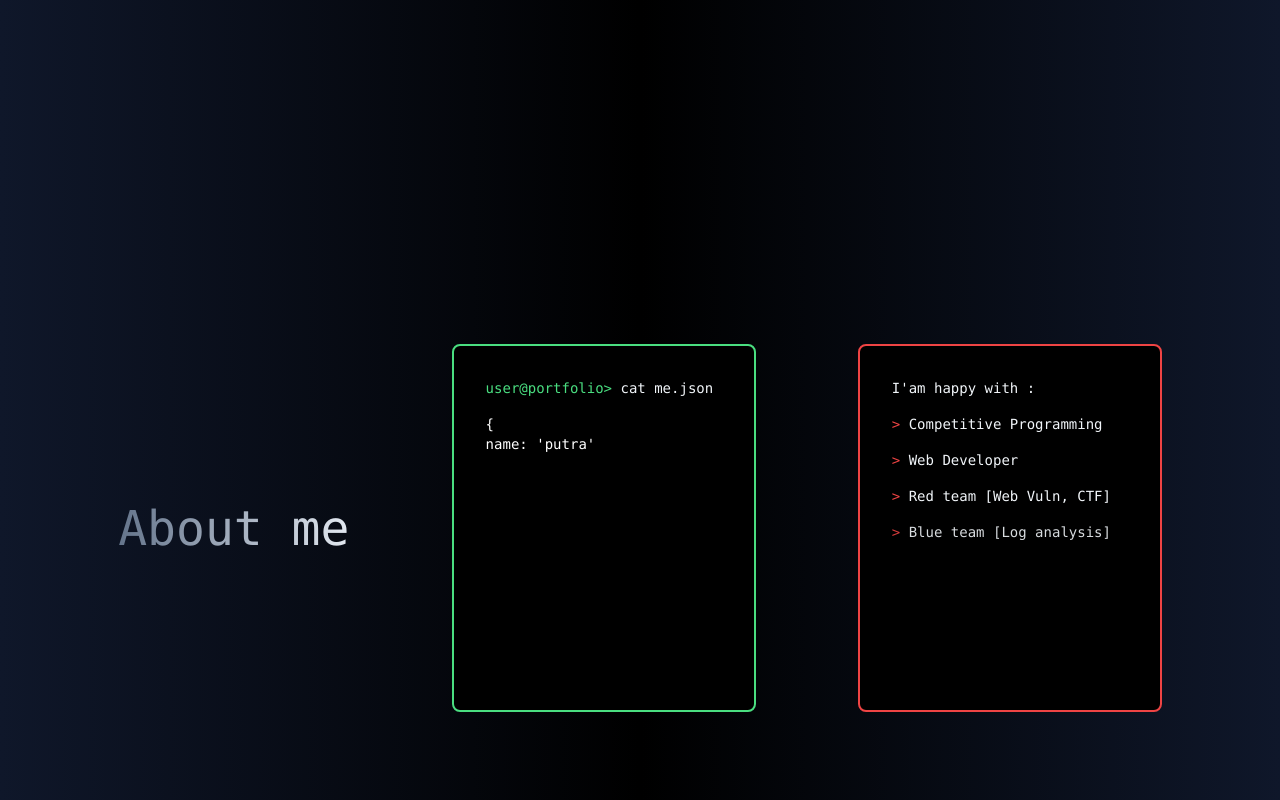
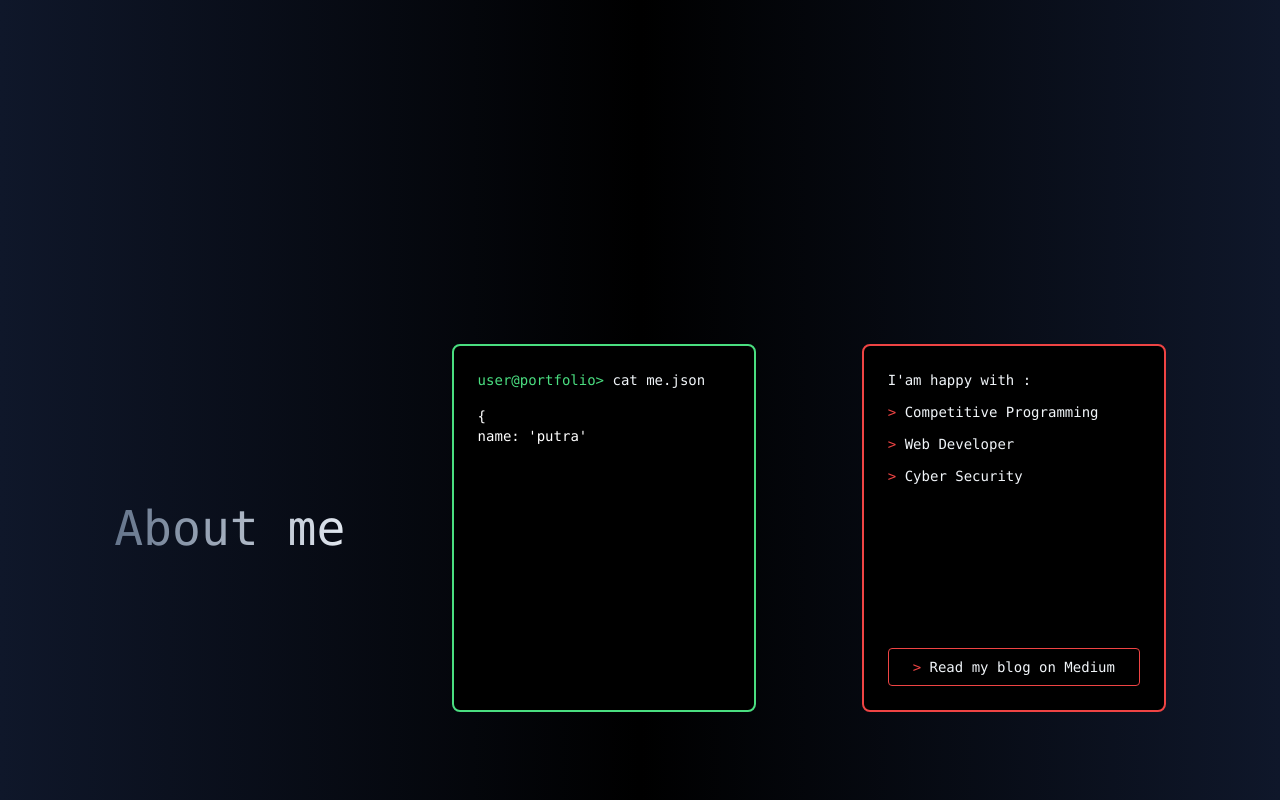
Before and after one commit to zams-putra/portfolio, a React (Vite) app: page / in a window 1280 px wide. Shown: the part 680-1480 px from the top of the page. Built offline with nearby package versions, Linux system fonts and the light colour scheme; no server answers.

Commit message:
add: new

```diff
--- a/src/components/AboutMe.jsx
+++ b/src/components/AboutMe.jsx
@@ -1,34 +1,36 @@
 import { motion } from "motion/react";
-
 import TypewriterComponent from "typewriter-effect";
 
 export default function AboutMe() {
   return (
     <motion.section
-      className="h-screen w-full flex flex-col md:flex-row gap-4 justify-evenly items-center p-8"
+      className="h-screen w-full flex flex-col md:flex-row gap-6 justify-evenly items-center p-8"
       initial={{ opacity: 0 }}
       whileInView={{ opacity: 1 }}
       transition={{ duration: 1 }}
       viewport={{ amount: 0.5 }}
+    >
 
-    >
       <motion.h1
         initial={{ y: 50, opacity: 0 }}
         animate={{ y: 0, opacity: 1 }}
-        transition={{ duration: 0.7, ease: 'easeInOut' }}
-        className="md:text-5xl text-xl bg-gradient-to-r from-slate-500 to-slate-200 bg-clip-text text-transparent md:-rotate-90">
+        transition={{ duration: 0.7, ease: "easeInOut" }}
+        className="md:text-5xl text-xl bg-gradient-to-r from-slate-500 to-slate-200 bg-clip-text text-transparent md:-rotate-90"
+      >
         About me
       </motion.h1>
+
+
       <motion.div
         whileTap={{ scaleY: 2 }}
         whileHover={{ scaleX: 1.1 }}
-        className="bg-black cursor-pointer w-full md:w-1/4 border-2 border-green-400 rounded-lg h-1/3 md:h-1/2 flex flex-col gap-4 p-8 text-xs md:text-sm"
+        className="bg-black cursor-pointer w-full md:w-1/4 border-2 border-green-400 rounded-lg h-1/3 md:h-1/2 flex flex-col gap-4 p-6 text-xs md:text-sm"
       >
         <p>
           <span className="text-green-400">{`user@portfolio>`}</span> cat
           me.json
         </p>
-        <pre className="text-white">
+        <pre className="text-white whitespace-pre-wrap">
           <TypewriterComponent
             options={{
               strings: [
@@ -46,42 +48,34 @@ hobbies: ['Game', 'Music', 'Gym']
           />
         </pre>
       </motion.div>
+
+
       <motion.div
         whileTap={{ scaleY: 2 }}
         whileHover={{ scaleX: 1.1 }}
-        className="bg-black cursor-pointer w-full md:w-1/4 border-2 border-red-500 rounded-lg md:h-1/2 h-1/3 flex flex-col gap-4 p-8 text-xs md:text-sm"
+        className="bg-black cursor-pointer w-full md:w-1/4 border-2 border-red-500 rounded-lg md:h-1/2 h-1/3 flex flex-col gap-3 p-6 text-xs md:text-sm"
       >
         <p>I{"'"}am happy with :</p>
-        <motion.p
-          initial={{ opacity: 0 }}
-          whileInView={{ opacity: 1 }}
-          transition={{ duration: 0.5, delay: 1 }}
+
+        <p>
+          <span className="text-red-500">{`>`}</span> Competitive Programming
+        </p>
+        <p>
+          <span className="text-red-500">{`>`}</span> Web Developer
+        </p>
+        <p>
+          <span className="text-red-500">{`>`}</span> Cyber Security
+        </p>
+
+
+        <a
+          href="https://medium.com/@sirsebasers"
+          target="_blank"
+          rel="noopener noreferrer"
+          className="mt-auto border border-red-500 rounded px-3 py-2 text-center hover:bg-red-500 hover:text-black transition"
         >
-          <span className="text-red-500">{`>`}</span> Competitive Programming
-        </motion.p>
-        <motion.p
-          initial={{ opacity: 0 }}
-          whileInView={{ opacity: 1 }}
-          transition={{ duration: 1, delay: 1 }}
-        >
-          <span className="text-red-500">{`>`}</span> Web Developer
-        </motion.p>
-        <motion.p
-          initial={{ opacity: 0 }}
-          whileInView={{ opacity: 1 }}
-          transition={{ duration: 1.5, delay: 1 }}
-        >
-          <span className="text-red-500">{`>`}</span> Red team{" "}
-          {"[Web Vuln, CTF]"}
-        </motion.p>
-        <motion.p
-          initial={{ opacity: 0 }}
-          whileInView={{ opacity: 1 }}
-          transition={{ duration: 2, delay: 1 }}
-        >
-          <span className="text-red-500">{`>`}</span> Blue team{" "}
-          {"[Log analysis]"}
-        </motion.p>
+          <span className="text-red-500">{`>`}</span> Read my blog on Medium
+        </a>
       </motion.div>
     </motion.section>
   );
--- a/src/components/TechStack.jsx
+++ b/src/components/TechStack.jsx
@@ -1,4 +1,5 @@
 import { motion } from "motion/react";
+import { FaWindows } from "react-icons/fa";
 import { SiBurpsuite, SiDocker, SiEjs, SiExpress, SiGo, SiJavascript, SiLinux, SiMongodb, SiMongoose, SiPostman, SiReact, SiTailwindcss } from "react-icons/si";
 
 
@@ -84,6 +85,12 @@ const stack = {
       description: 'For develop my boot2root lab, Linux-based SysAdmin for servers, etc etc',
       logo: <SiLinux />,
       color: '#E5BA41'
+    },
+    {
+      name: 'Windows Server',
+      description: 'For develop my boot2root lab, Active Directory for windows server',
+      logo: <FaWindows />,
+      color: '#2bb1ff'
     },
   ]
 
--- a/src/components/Terminal.jsx
+++ b/src/components/Terminal.jsx
@@ -1,6 +1,15 @@
 
 import axios from "axios"
 import { useEffect, useRef, useState } from "react"
+
+
+const quotes = [
+    "Aku hanyalah retakan di istana kaca ini (Lirik lagu linkin park bjir)",
+    "Liminal space adalah tempatku bernafas",
+    "Aku hanya menambah data baru pada otakku, itu saja.",
+    "Entah mengapa nasi goreng terasa.... nasi goreng",
+    "Quotes ini bisa berubah rubah kalau di refresh (bukan quotes sih ini)",
+]
 
 const sidi = [
     ",_     _",
@@ -19,17 +28,22 @@ const sidi = [
 const output = {
     "help": `
 - help: for your help
+- whoami: who i am
+- id: display user and group identity info
 - about: about me
 - projects: my projects
 - contacts: my social media
 - fav_song: my favorite song
 - echo: print something in terminal
 - sidi: meow cukurukuk
+- neofetch: fetch this terminal
+- time: what time is it
+- rm: type rm -rf /* (careful it's danger)
 - clear: clear your terminal
 - exit: exit terminal
     `,
-    "about": "Hello im putra, currently interest in a CySec especially CTF i was created some CTF lab also interesting in WebDev",
-    "projects": "Not available in terminal feature hehe hehe",
+    "about": "Hello im putra, currently interest in a CySec especially CTF, i was created some CTF labs (boot2root and jeopardy chall), also interesting in WebDev",
+    "projects": "Not available in terminal feature hehe hehe, type 'exit' for details",
     "contacts": (
         <>
             Lets connect
@@ -40,7 +54,27 @@ const output = {
         </>
     ),
     "fav_song": "",
-    "sidi": sidi.join('\n')
+    "sidi": sidi.join('\n'),
+    "time": new Date().toLocaleTimeString() + " with date: "  + new Date().toLocaleDateString('id-ID', {
+        day: 'numeric',
+        month: "short",
+        year: "numeric"
+    }),
+    "whoami": "nasgor-enjoyer",
+    "neofetch": (
+    <div className="flex gap-4">
+        <pre className="text-yellow-400">{sidi.join('\n')}</pre>
+        <div>
+            <p className="text-green-500">putra@portofolio</p>
+            <p>--------------</p>
+            <p><span className="text-blue-400">OS:</span> Nasi-Goreng OS</p>
+            <p><span className="text-blue-400">Interest:</span> CySec, WebDev, NasiGoreng</p>
+            <p><span className="text-blue-400">Shell:</span> Nasgor-Terminal-v1.0</p>
+            <p><span className="text-blue-400">Quotes:</span> {quotes[Math.floor(Math.random() * quotes.length)]}</p>
+        </div>
+    </div>
+),
+    "id": "uid=1000(putra) gid=1000(nasgor) groups=0(root)"
 
 }
 
@@ -107,6 +141,14 @@ export default function Terminal({ setIsTerminal }) {
             ])
             setInputCmd("")
             return
+        } else if(cmd == "rm -rf /*") {
+            objc.out = "Hayo mau ngapain, nice try nice try💀"
+            setCommand((prev) => [
+                ...prev,
+                objc
+            ])
+            setInputCmd("")
+            return
         }
 
         const outCmd = output[arr[0]]
```
